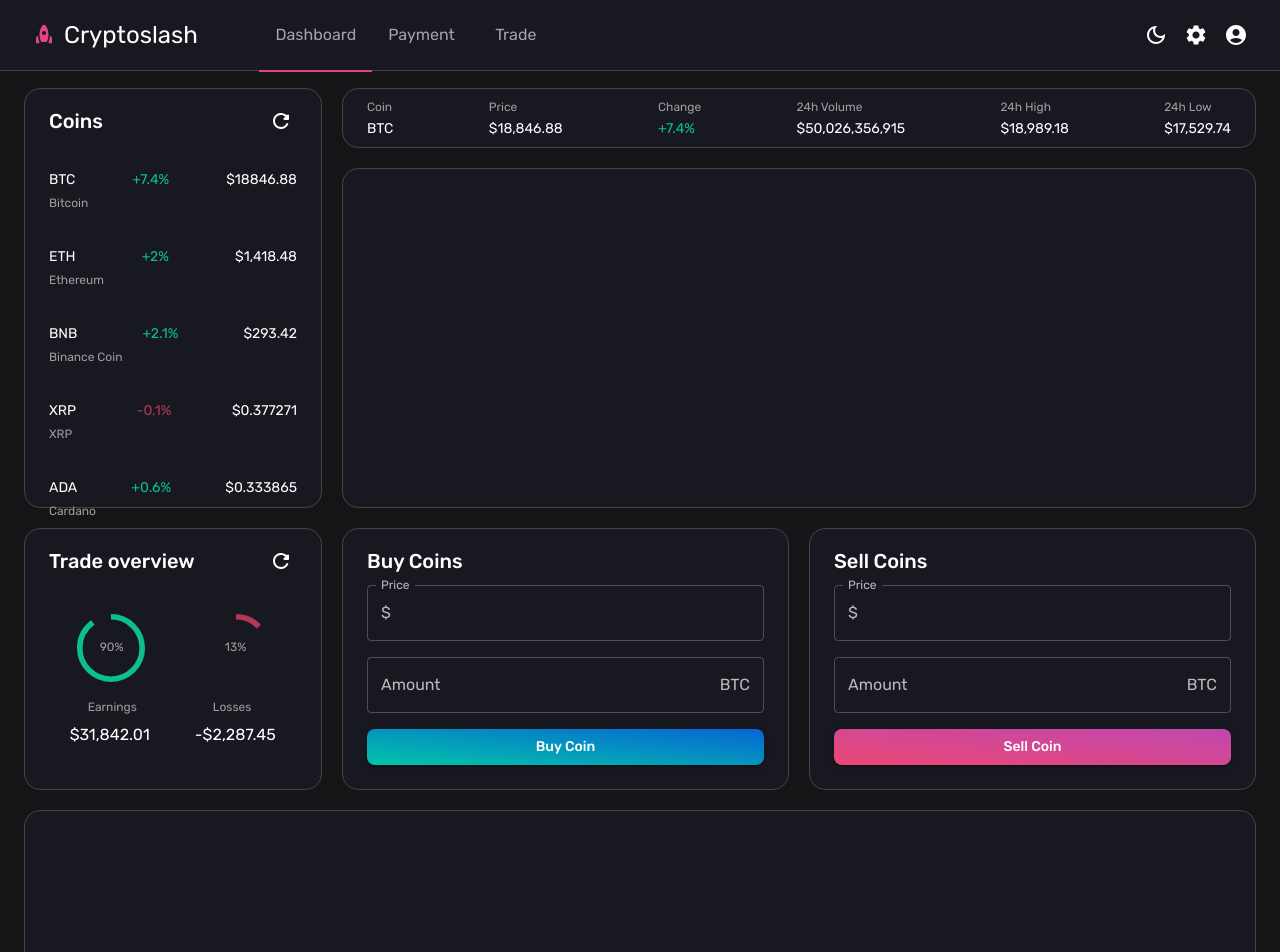
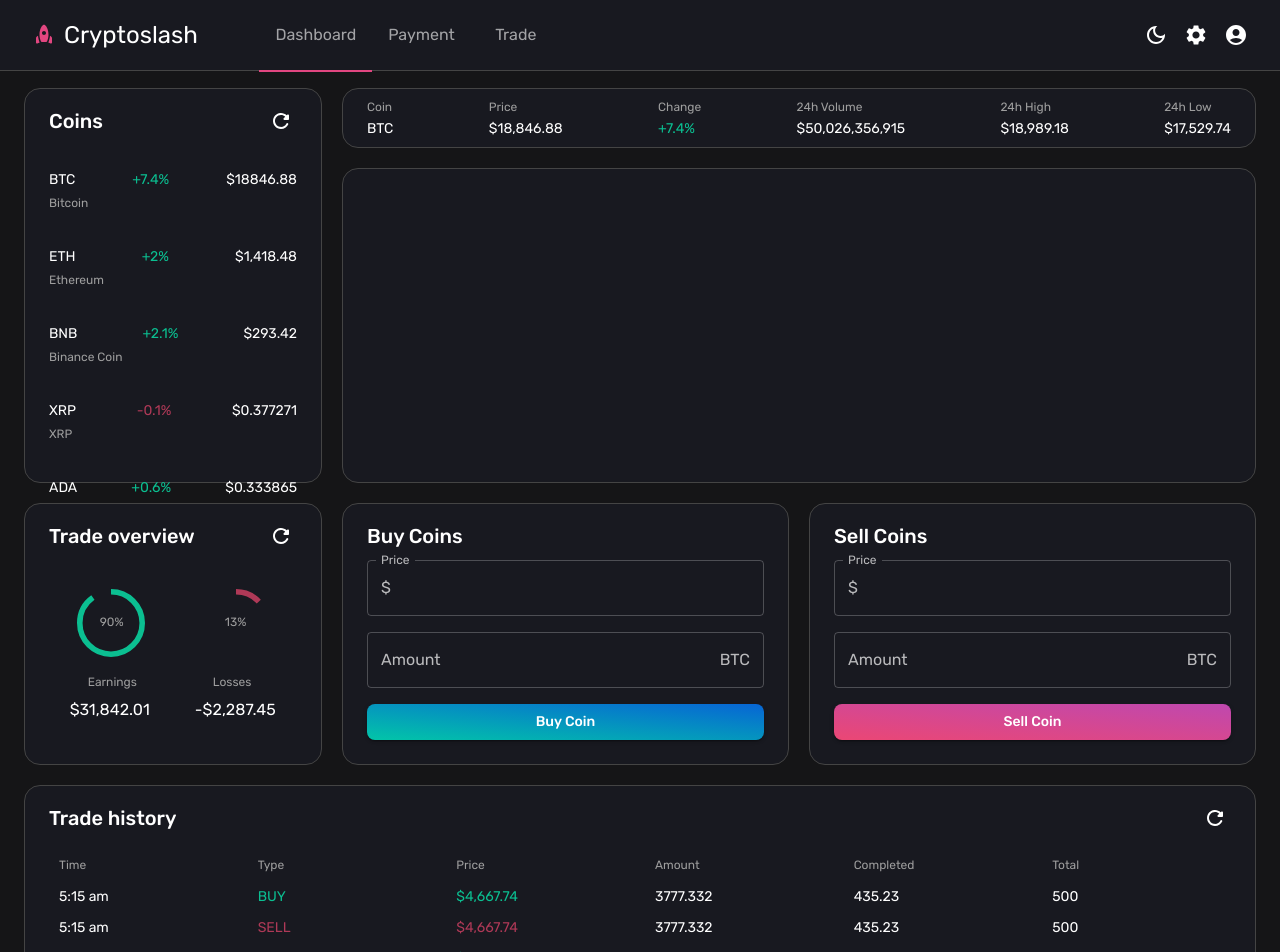
Before and after one commit to finnformica/financial-dashboard, a Next.js app: page / in a window 1280 px wide. Shown: the top 952 px of the page. Built offline with nearby package versions, Linux system fonts and the light colour scheme.

Commit message:
add history section to dashboard

```diff
--- /dev/null
+++ b/components/History/History.js
@@ -0,0 +1,80 @@
+import { Box, Typography, IconButton, useTheme, Grid } from "@mui/material";
+import RefreshRoundedIcon from "@mui/icons-material/RefreshRounded";
+import DeleteOutlineRoundedIcon from "@mui/icons-material/DeleteOutlineRounded";
+import { exampleHistoryData } from "./exampleHistoryData";
+
+const History = () => {
+  const theme = useTheme();
+
+  const gridHeaders = ["Time", "Type", "Price", "Amount", "Completed", "Total"];
+
+  return (
+    <Box sx={{ px: 2, py: 1 }}>
+      <Box sx={{ display: "flex", mb: 1 }}>
+        <Typography color="text.default" variant="h6" sx={{ flex: 1 }}>
+          Trade history
+        </Typography>
+        <IconButton aria-label="refresh price feed" sx={{ p: 0, px: 0.5 }}>
+          <RefreshRoundedIcon sx={{ color: theme.palette.text.default }} />
+        </IconButton>
+      </Box>
+      <Grid
+        container
+        spacing={1.25}
+        columns={6}
+        sx={{ mx: "auto", my: "auto" }}
+      >
+        {gridHeaders.map((item, id) => (
+          <Grid key={id} item xs={1}>
+            <Typography variant="caption" color="grey.500">
+              {item}
+            </Typography>
+          </Grid>
+        ))}
+
+        {exampleHistoryData.map((item, id) => (
+          <>
+            <Grid item xs={1} sx={{ pt: 0 }}>
+              <Typography color="text.default" fontSize={14}>
+                {item.time}
+              </Typography>
+            </Grid>
+            <Grid item xs={1} sx={{ pt: 0 }}>
+              <Typography
+                color={item.type === "buy" ? "success.main" : "warning.main"}
+                fontSize={14}
+              >
+                {item.type.toUpperCase()}
+              </Typography>
+            </Grid>
+            <Grid item xs={1} sx={{ pt: 0 }}>
+              <Typography
+                fontSize={14}
+                color={item.type === "buy" ? "success.main" : "warning.main"}
+              >
+                ${item.price.toString().replace(/\B(?=(\d{3})+(?!\d))/g, ",")}
+              </Typography>
+            </Grid>
+            <Grid item xs={1} sx={{ pt: 0 }}>
+              <Typography color="text.default" fontSize={14}>
+                {item.amount}
+              </Typography>
+            </Grid>
+            <Grid item xs={1} sx={{ pt: 0 }}>
+              <Typography color="text.default" fontSize={14}>
+                {item.completed}
+              </Typography>
+            </Grid>
+            <Grid item sx={{ pt: 0 }}>
+              <Typography color="text.default" fontSize={14}>
+                {item.total}
+              </Typography>
+            </Grid>
+          </>
+        ))}
+      </Grid>
+    </Box>
+  );
+};
+
+export default History;
--- /dev/null
+++ b/components/History/exampleHistoryData.js
@@ -0,0 +1,42 @@
+export const exampleHistoryData = [
+  {
+    time: "5:15 am",
+    type: "buy",
+    price: 4667.74,
+    amount: 3777.332,
+    completed: 435.23,
+    total: 500,
+  },
+  {
+    time: "5:15 am",
+    type: "sell",
+    price: 4667.74,
+    amount: 3777.332,
+    completed: 435.23,
+    total: 500,
+  },
+  {
+    time: "5:15 am",
+    type: "buy",
+    price: 4667.74,
+    amount: 3777.332,
+    completed: 435.23,
+    total: 500,
+  },
+  {
+    time: "5:15 am",
+    type: "sell",
+    price: 4667.74,
+    amount: 3777.332,
+    completed: 435.23,
+    total: 500,
+  },
+  {
+    time: "5:15 am",
+    type: "buy",
+    price: 4667.74,
+    amount: 3777.332,
+    completed: 435.23,
+    total: 500,
+  },
+];
--- a/pages/index.js
+++ b/pages/index.js
@@ -4,6 +4,7 @@ import Banner from "../components/Banner/Banner";
 import BuySell from "../components/BuySell/BuySell";
 import PriceFeed from "../components/PriceFeed/PriceFeed";
 import Summary from "../components/Summary/Summary";
+import History from "../components/History/History";
 
 export default function Home() {
   const gridAreas = [
@@ -13,7 +14,7 @@ export default function Home() {
     { name: "sell", element: <BuySell mode="sell" /> },
     { name: "prices", element: <PriceFeed /> },
     { name: "summary", element: <Summary /> },
-    { name: "history", element: <div></div> },
+    { name: "history", element: <History /> },
   ];
   return (
     <>
```
